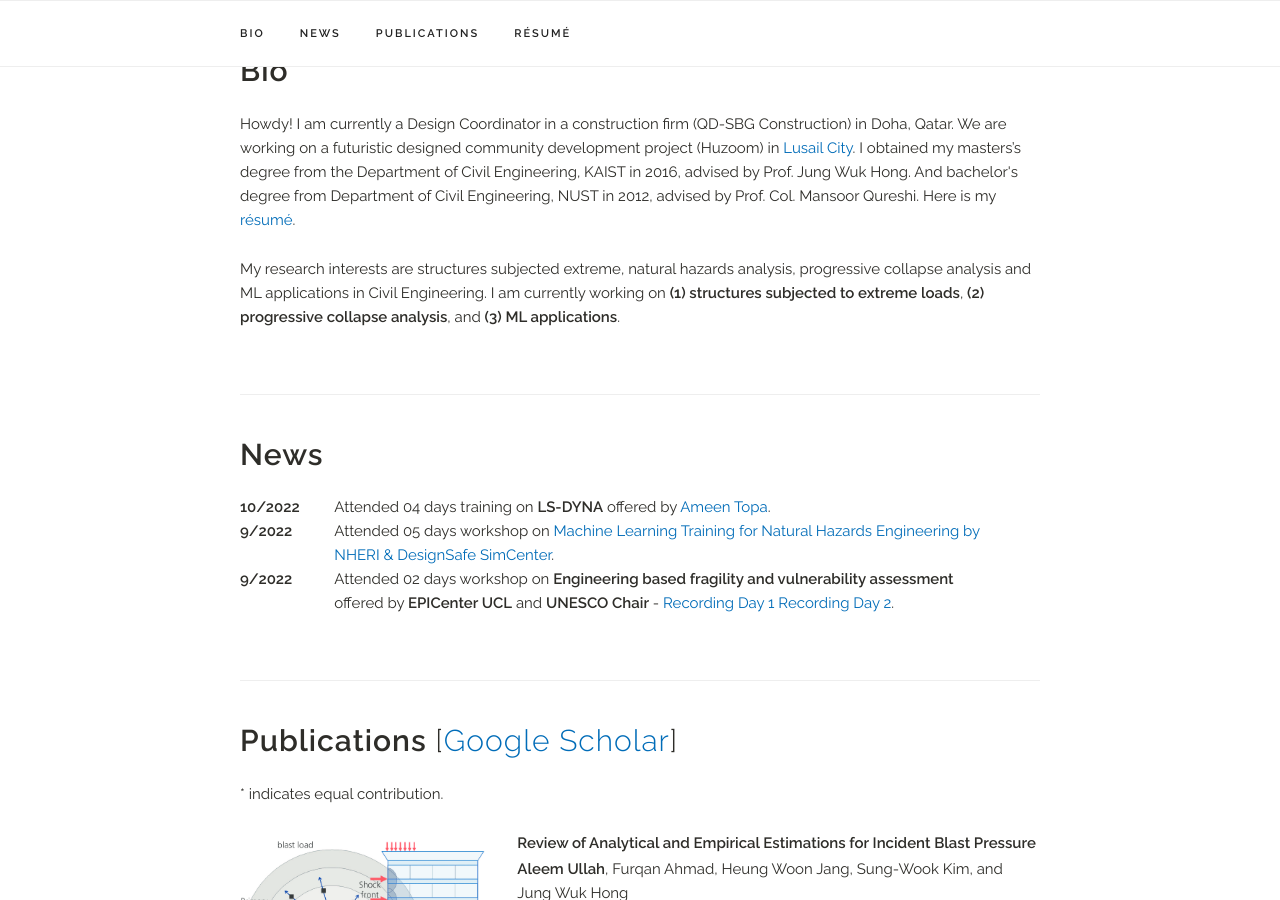
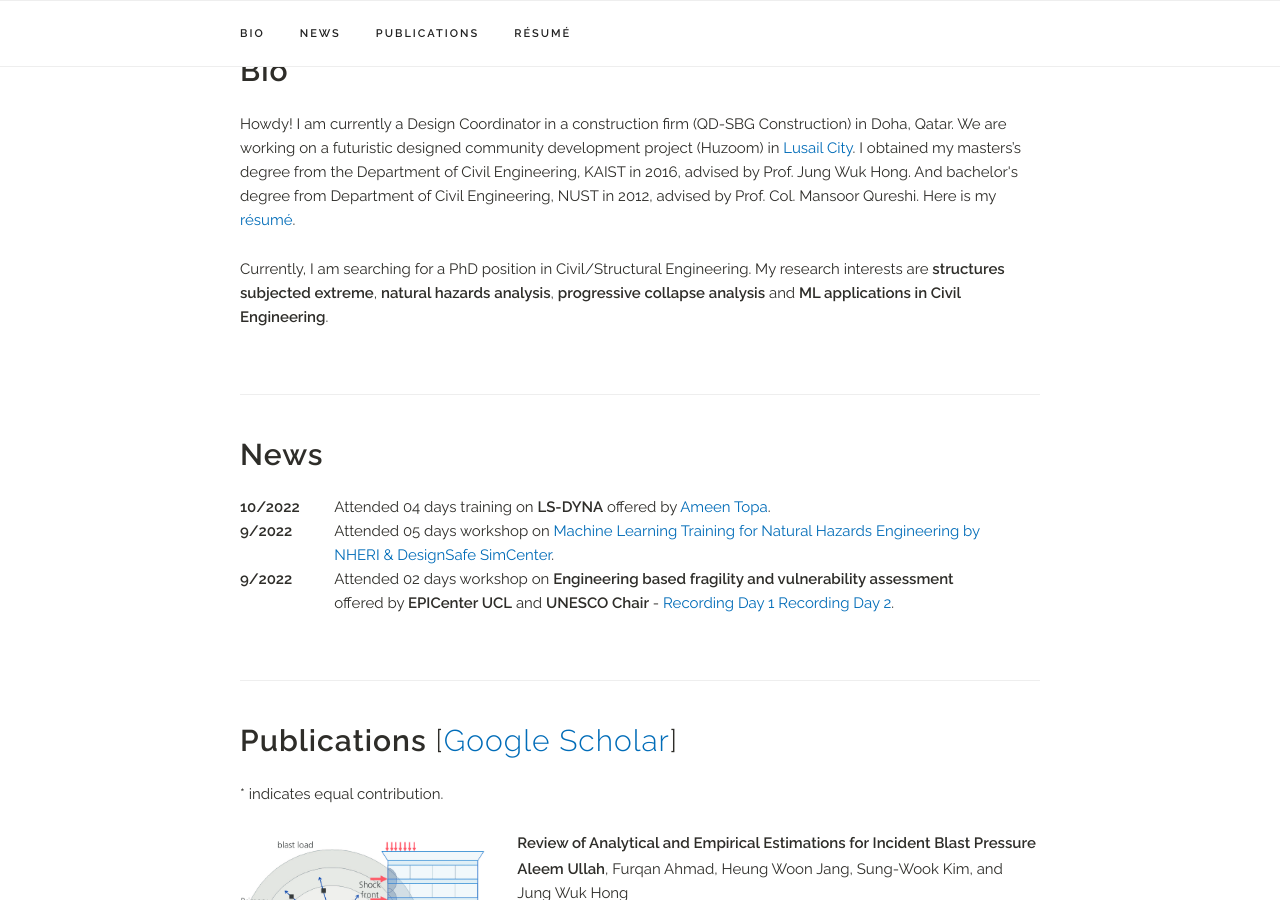
Before and after one commit to aleemulla/aleemulla.github.io, a Jekyll site: the page built from index.html, in a window 1280 px wide and 900 px high, scrolled down 333 px. Built offline with Jekyll 4.4.1, drawn with Linux system fonts in a browser that asks for light colours; a style sheet for code colours, icons or effects is not loaded.

Commit message:
thirtynine commit

```diff
--- a/index.html
+++ b/index.html
@@ -10,7 +10,7 @@ title: Home
   </p>
 
   <p>
-  My research interests are structures subjected extreme, natural hazards analysis, progressive collapse analysis and ML applications in Civil Engineering. I am currently working on <b>(1) structures subjected to extreme loads</b>, <b>(2) progressive collapse analysis</b>, and <b>(3) ML applications</b>.
+  Currently, I am searching for a PhD position in Civil/Structural Engineering. My research interests are <b>structures subjected extreme</b>, <b>natural hazards analysis</b>, <b>progressive collapse analysis</b> and <b>ML applications in Civil Engineering</b>.
   </p>
 </div>
 
```
